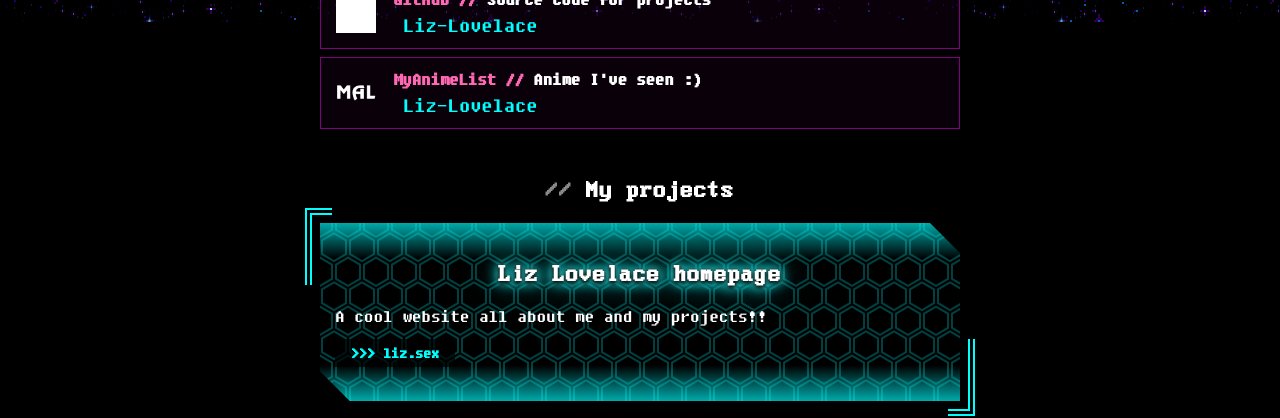
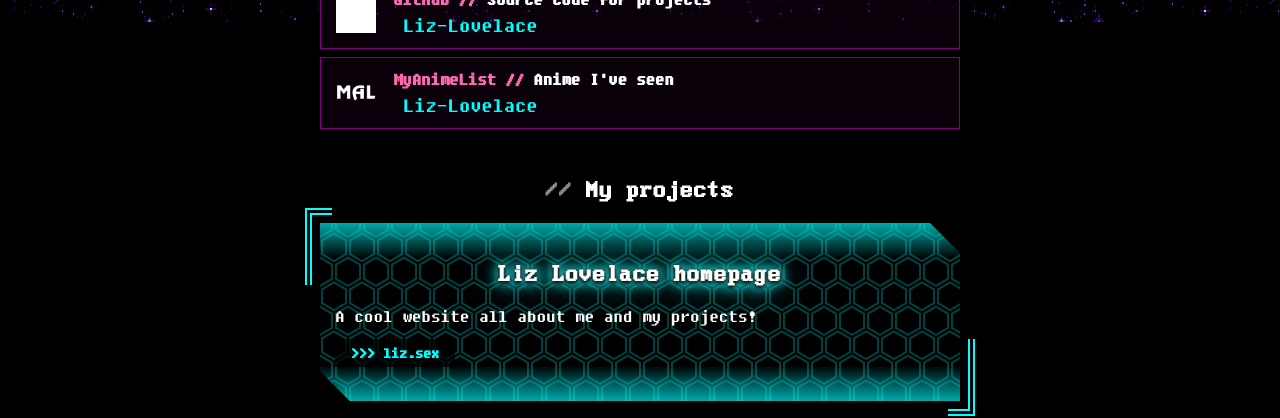
Before and after one commit to Liz-Lovelace/liz-homepage, a SvelteKit app: page / in a window 1280 px wide. Shown: the part 778-1196 px from the top of the page. Built offline with nearby package versions, Linux system fonts and the light colour scheme; grey boxes are pictures that could not be loaded.

Commit message:
undo that last commit

```diff
--- a/src/routes/+page.svelte
+++ b/src/routes/+page.svelte
@@ -60,13 +60,13 @@
     link="https://myanimelist.net/animelist/Liz-Lovelace"
     handle="Liz-Lovelace"
     icon="myanimelist-icon.png"
-    description="Anime I've seen :)"
+    description="Anime I've seen"
   />
 
   <h2>My projects</h2>
   <ProjectCard
     title="Liz Lovelace homepage"
-    description="A cool website all about me and my projects!!"
+    description="A cool website all about me and my projects!"
     link="https://liz.sex"
   />
   <Buttons />
```
